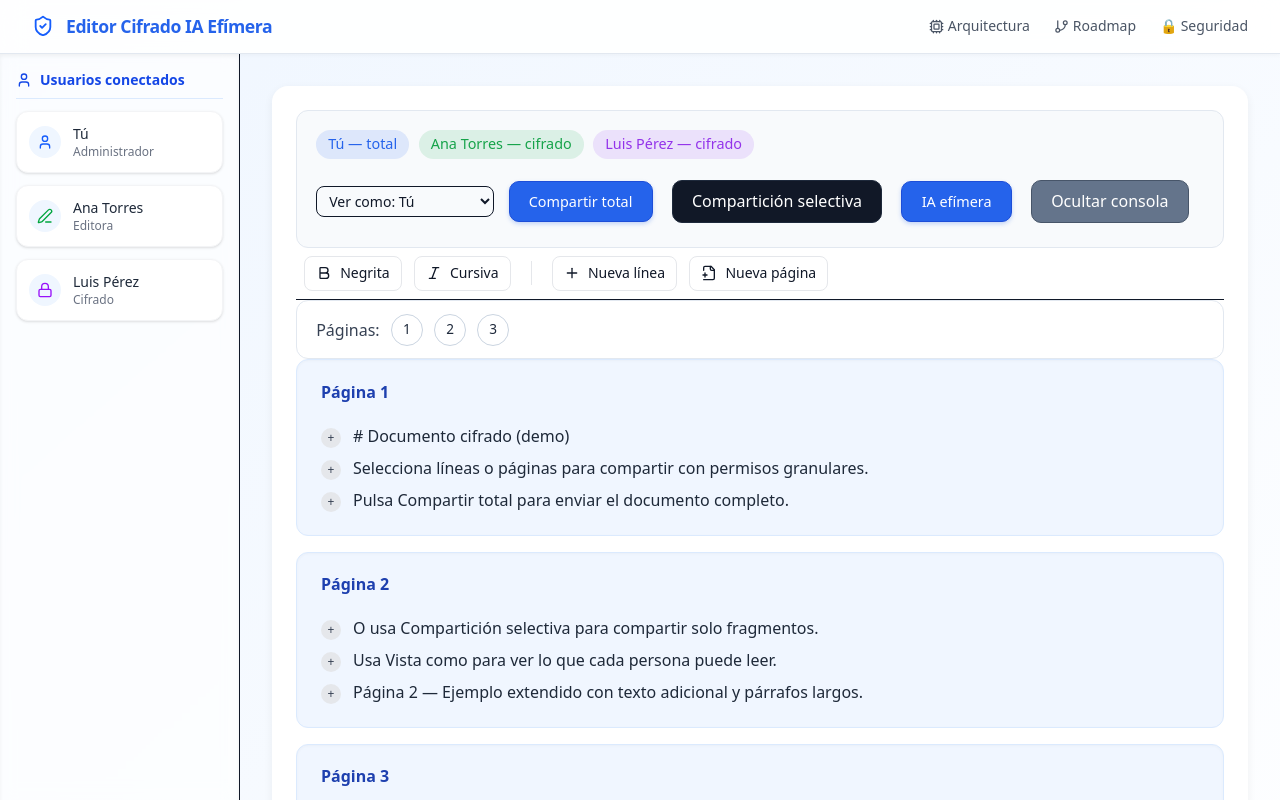
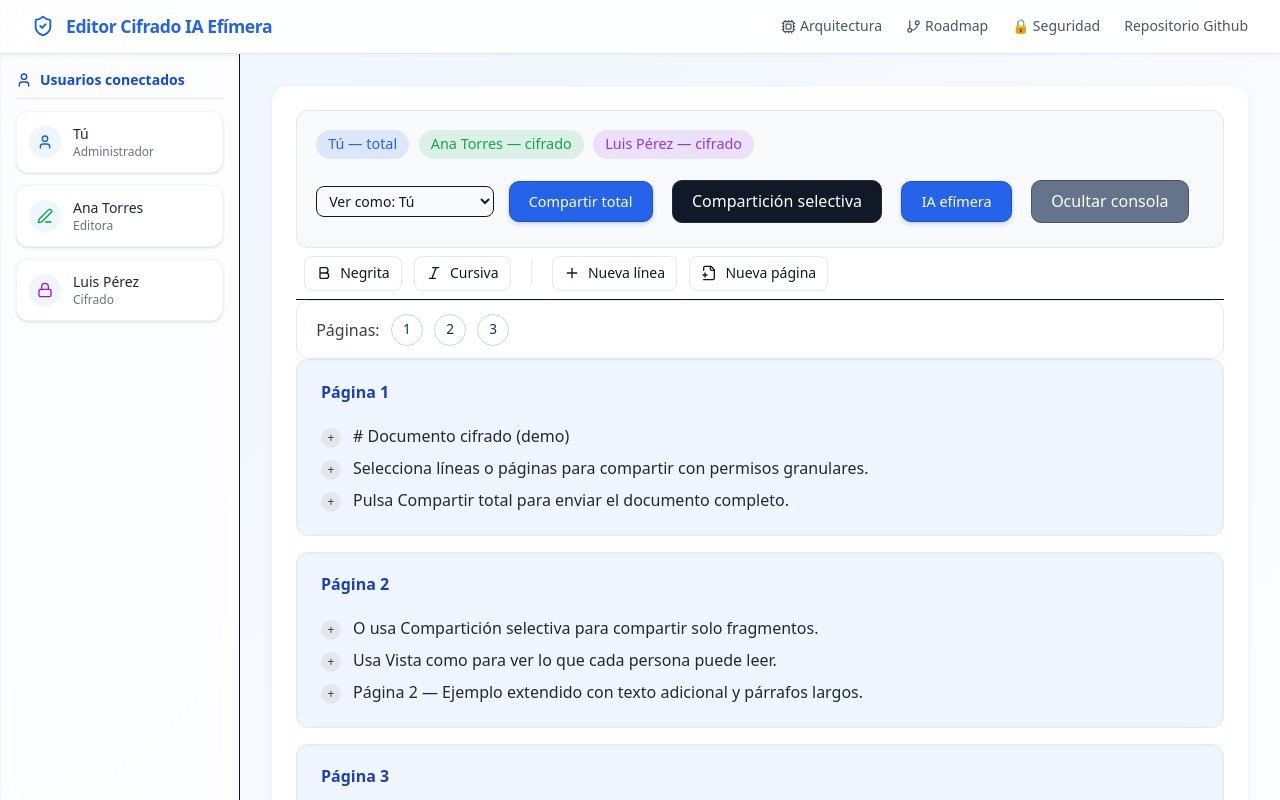
Before and after one commit to FraAlle/CipherDoc, a React (Vite) app: page / in a window 1280 px wide. Built offline with nearby package versions, Linux system fonts and the light colour scheme.

Commit message:
Inserted botton for the GitHub Repository

```diff
--- a/src/components/Navbar.jsx
+++ b/src/components/Navbar.jsx
@@ -23,6 +23,9 @@ function Navbar() {
         <a href="#" className="hover:text-blue-600 flex items-center gap-1">
           🔒 Seguridad
         </a>
+        <a href="https://github.com/FraAlle/CipherDoc" className="hover:text-blue-600 flex items-center gap-1">
+          Repositorio Github
+        </a>
       </div>
     </nav>
   );
```
